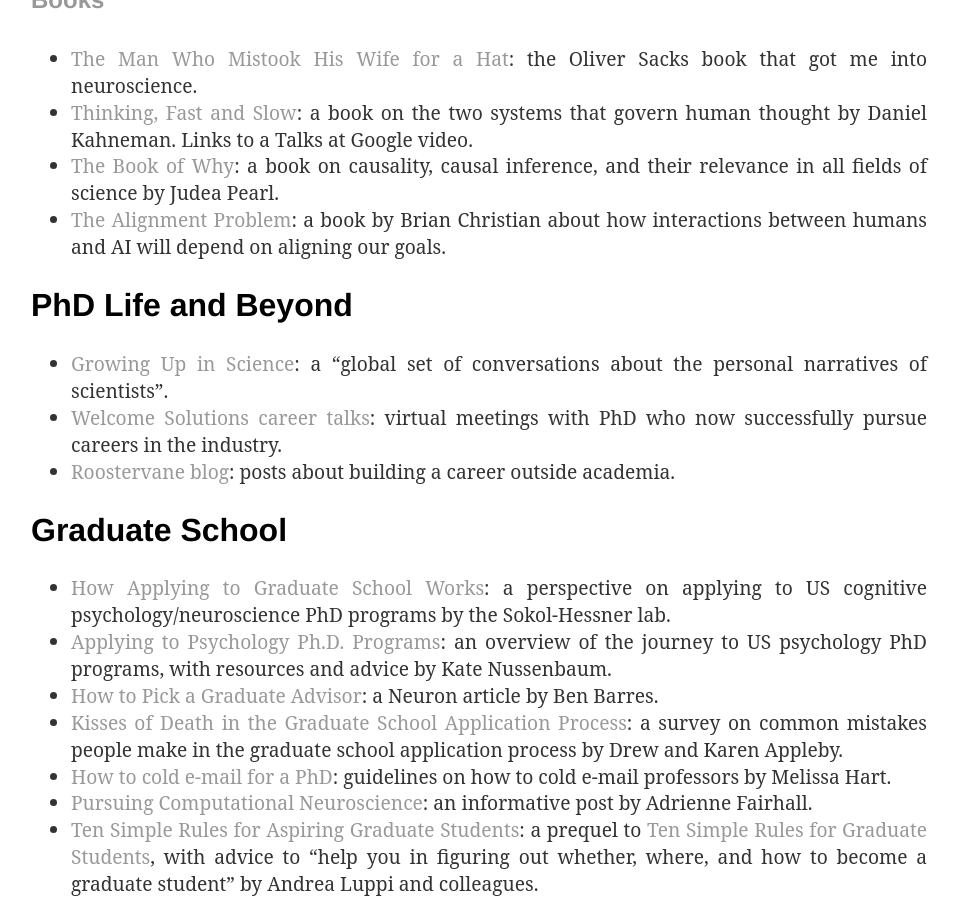
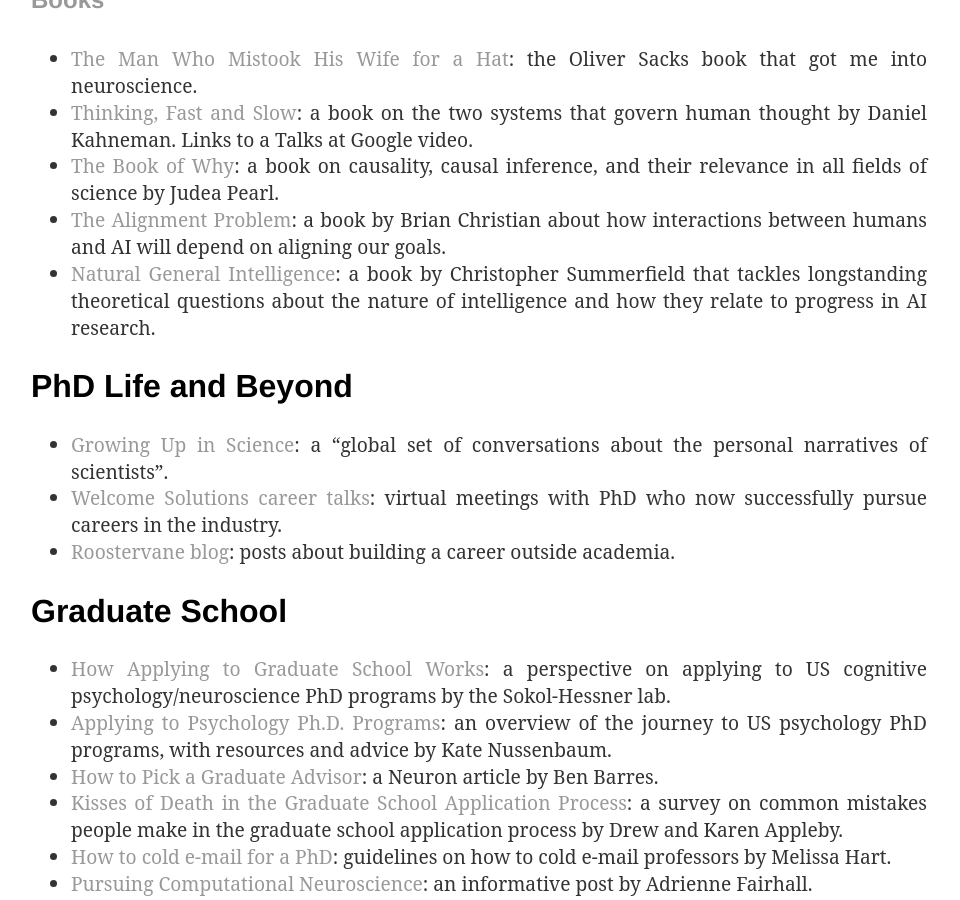
Before and after one commit to gaiamolinaro/gaiamolinaro.github.io, a Jekyll site: the page built from resources/index.html, in a window 1280 px wide and 900 px high, scrolled down 1407 px. Shown: the whole window, without its empty margins (161-1121 px from the left). Built offline with Jekyll 4.4.1, drawn with Linux system fonts in a browser that asks for light colours; nearby versions of some CDN libraries.

Commit message:
Added Natural General Intelligence

```diff
--- a/resources/index.html
+++ b/resources/index.html
@@ -41,6 +41,8 @@
     <li class="p-li"><a href="https://www.youtube.com/watch?v=CjVQJdIrDJ0&ab_channel=TalksatGoogle" target="_blank">Thinking, Fast and Slow</a>: a book on the two systems that govern human thought by Daniel Kahneman. Links to a Talks at Google video.</li>
     <li class="p-li"><a href="http://bayes.cs.ucla.edu/WHY/" target="_blank">The Book of Why</a>: a book on causality, causal inference, and their relevance in all fields of science by Judea Pearl.</li>
     <li class="p-li"><a href="https://brianchristian.org/the-alignment-problem/" target="_blank">The Alignment Problem</a>: a book by Brian Christian about how interactions between humans and AI will depend on aligning our goals.</li>
+    <li class="p-li"><a href="https://global.oup.com/academic/product/natural-general-intelligence-9780192843883" target="_blank">Natural General Intelligence</a>: a book by Christopher Summerfield that tackles longstanding theoretical questions about the nature of intelligence and how they relate to progress in AI research.</li>
+</ul>
 </ul>
 <h2>PhD Life and Beyond</h2>
 <ul>
```
